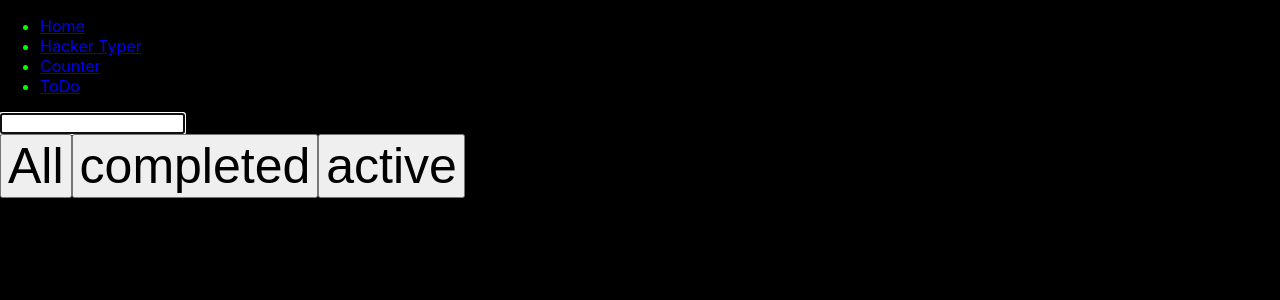
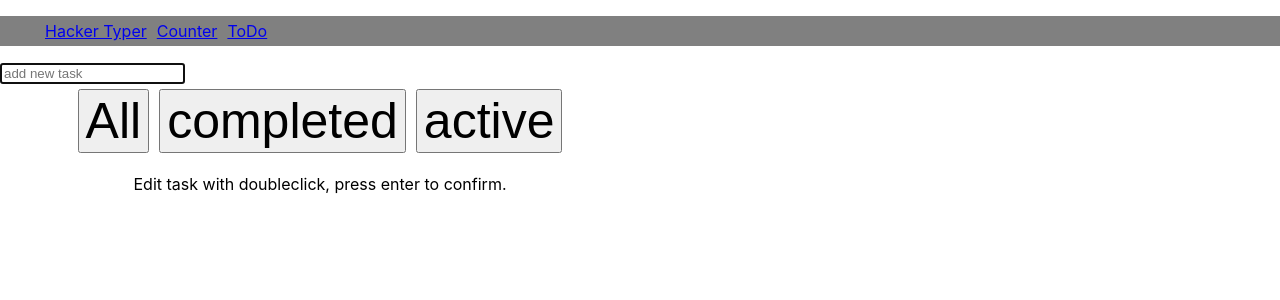
Before and after one commit to Tchomasek/IT-absolvent, a React (Create React App) app: page /todo in a window 1280 px wide. Shown: the top 300 px of the page. Built offline with nearby package versions, Linux system fonts and the light colour scheme.

Commit message:
added styles

```diff
--- a/package.json
+++ b/package.json
@@ -16,6 +16,7 @@
     "react-dom": "^17.0.2",
     "react-modal": "^3.14.3",
     "react-scripts": "4.0.3",
+    "styled-components": "^5.3.0",
     "typescript": "^4.1.2",
     "web-vitals": "^1.0.1"
   },
--- a/public/index.html
+++ b/public/index.html
@@ -26,7 +26,7 @@
     -->
     <title>React App</title>
   </head>
-  <body>
+  <body}>
     <noscript>You need to enable JavaScript to run this app.</noscript>
     <div id="root"></div>
     <!--
--- a/src/App.css
+++ b/src/App.css
@@ -1,15 +1,16 @@
 body {
-  overflow: hidden;
   position: absolute;
   width: 100%;
   height: 100%;
   display: flex;
-  background-color: white;
+  flex-direction: column;
+  background-color: rgb(255, 255, 255);
 }
+
 button {
-  font-size: 50px;
+  margin: 5px;
 }
-.cont {
-  font-size: 200px;
-  margin: 50px;
+
+li {
+  margin: 5px;
 }
--- a/src/App.tsx
+++ b/src/App.tsx
@@ -12,12 +12,9 @@ Modal.setAppElement('#root')
 export default function App() {
   return (
     <Router>
-      <div>
-        <nav>
-          <ul>
-            <li>
-              <Link to="/">Home</Link>
-            </li>
+      <div style={{display:'flex',flexDirection: 'column'}}>
+        <nav >
+          <ul style={{display: 'flex', color: 'blue', backgroundColor: 'grey', listStyleType: 'none', justifyContent: 'flex-start'}}>
             <li>
               <Link to="/hacker-typer">Hacker Typer</Link>
             </li>
@@ -37,18 +34,11 @@ export default function App() {
           <Route path="/hacker-typer">
             <HackerTyper />
           </Route>
-            <Route path="/counter">
+          <Route path="/counter">
             <Counter />
-          </Route>
-          <Route path="/">
-            <Home />
           </Route>
         </Switch>
       </div>
     </Router>
   );
 }
-
-function Home() {
-  return <h1>Home</h1>;
-}
--- a/src/components/hacker-typer/HackerTyper.css
+++ /dev/null
@@ -1,24 +0,0 @@
-body {
-  overflow: hidden;
-  position: absolute;
-  width: 100%;
-  height: 100%;
-  display: flex;
-  /* justify-content: center;
-  align-items: center; */
-}
-button {
-  font-size: 50px;
-}
-.cont {
-  font-size: 200px;
-  margin: 50px;
-}
-div {
-  white-space: pre;
-}
-body {
-  overflow: visible;
-  background-color: rgb(0, 0, 0);
-  color: rgb(0, 255, 0);
-}
--- a/src/components/hacker-typer/HackerTyper.tsx
+++ b/src/components/hacker-typer/HackerTyper.tsx
@@ -1,5 +1,4 @@
 /* eslint-disable prettier/prettier */
-import "./HackerTyper.css";
 import Modal from "react-modal";
 import React from "react";
 import templateText from "./Text.jsx";
@@ -56,9 +55,14 @@ class App extends React.Component<Props, State> {
   }
   componentDidMount() {
     document.addEventListener("keydown", this.myHandler);
+    document.body.style.backgroundColor = "black"
+    document.body.style.color = '#7FFF00'
+    document.body.style.overflow = 'visible'
   }
   componentWillUnmount() {
     document.removeEventListener("keydown", this.myHandler);
+    document.body.style.backgroundColor = 'white'
+    document.body.style.color = 'black'
   }
 
   openSettings() {
@@ -83,8 +87,10 @@ class App extends React.Component<Props, State> {
             onChange={this.handleSpeedChange}
           />
         </Modal>
-        <div id="cont"></div>
-        <button onClick={this.openSettings}>Settings</button>
+        <div style={{whiteSpace: 'pre'}} id="cont"></div>
+        <div style={{position: 'fixed', bottom: 0, width: '100%'}}>
+        <button id='settingsButton' onClick={this.openSettings}>Settings</button>
+        </div>
       </div>
     );
   }
--- a/src/components/todo/Todo.tsx
+++ b/src/components/todo/Todo.tsx
@@ -1,7 +1,7 @@
 /* eslint-disable prettier/prettier */
 import React from "react";
 import TodoItem from "./TodoItem";
-import todosData from "./todosData";
+import todosData from './todosData'
 
 interface Props {}
 
@@ -10,8 +10,6 @@ interface State {
   newTodo: string,
   nextId: number,
   filter: string
-  // enableEdit: boolean,
-  // valueOfInput: string
 }
 
 class TodoList extends React.Component<Props, State>{
@@ -22,8 +20,6 @@ class TodoList extends React.Component<Props, State>{
       newTodo: '',
       nextId: 0,
       filter: 'all',
-      // enableEdit: false,
-      // valueOfInput: ''
     };
     this.handleCheckboxToggle = this.handleCheckboxToggle.bind(this);
     this.handleInputChange = this.handleInputChange.bind(this);
@@ -106,7 +102,6 @@ class TodoList extends React.Component<Props, State>{
         }
         return todo
     })
-    console.log(updatedTodos)
 
       return {
         todos: updatedTodos,
@@ -164,15 +159,18 @@ class TodoList extends React.Component<Props, State>{
 
 
     return (
-      <div className="todo-list">
+      <div className="todo-list" style={{display: 'flex', flexDirection: 'column', justifyContent: 'center', width: '50%', }}>
 
         <form onSubmit={this.onSubmit}>
-          <input type='text' autoFocus value={this.state.newTodo} onChange={this.handleInputChange}/>
+          <input type='text' placeholder='add new task' autoFocus value={this.state.newTodo} onChange={this.handleInputChange}/>
         </form>
         {todoItems}
-        <button value='all' onClick={this.handleClick}>All</button>
-        <button value='completed' onClick={this.handleClick}>completed</button>
-        <button value='active' onClick={this.handleClick}>active</button>
+        <div style={{display: 'flex', justifyContent: 'center'}}>
+          <button value='all' onClick={this.handleClick}>All</button>
+          <button value='completed' onClick={this.handleClick}>completed</button>
+          <button value='active' onClick={this.handleClick}>active</button>
+        </div>
+        <p style={{display: 'flex', justifyContent: 'center'}}>Edit task with doubleclick, press enter to confirm.</p>
       </div>
     );
   }
--- a/src/components/todo/TodoItem.tsx
+++ b/src/components/todo/TodoItem.tsx
@@ -14,21 +14,25 @@ type todoProps = {
 
 
 const TodoItem = ({ id, text, completed, enableEdit, handleCheckboxToggle, handleDelete, handleTextChange, enableEditToggle }: todoProps) => {
+  const textStyle = completed ? {fontSize: '40px', textDecoration:'line-through'} : {fontSize: '40px'}
   return (
-  <div className="todo-item">
+  <div className="todo-item" style={{display: 'flex', flexDirection: 'row', justifyContent: 'space-evenly', alignItems: 'center'}}>
+
     <input
       type="checkbox"
+      style={{height: '30px', width: '30px'}}
       checked={completed}
       onChange={() => handleCheckboxToggle(id)}
     />
     {enableEdit ? (
       <input
         type='text'
+        style={{fontSize: '40px'}}
+        autoFocus
         value={text}
         onChange={(e) => handleTextChange(e, id)}
         onKeyDown={(event) => {
               if (event.key === 'Enter' || event.key === 'Escape') {
-                console.log(id)
                 enableEditToggle(id)
                 event.preventDefault()
                 event.stopPropagation()
@@ -37,39 +41,13 @@ const TodoItem = ({ id, text, completed, enableEdit, handleCheckboxToggle, handl
       />
     ) : (
       <p
-    onDoubleClick={() => enableEditToggle(id)}
-  >{text}</p>
+        style={textStyle}
+        onDoubleClick={() => enableEditToggle(id)}
+      >{text}</p>
     )}
-    <button value={id} onClick={handleDelete}>x</button>
+    <button value={id} onClick={handleDelete}>Delete</button>
   </div>
 );
 }
 
 export default TodoItem;
-
-// {this.state.enableEdit ? (
-//   <input
-//   type="text"
-//   value={this.state.valueOfInput}
-//   onChange={(event) => {
-//     this.setState({
-//       valueOfInput: event.target.value
-//     })
-//   }}
-//   onKeyDown={(event) => {
-//     if (event.key === 'Enter' || event.key === 'Escape') {
-//       this.setState({
-//         enableEdit: false
-//       })
-//       event.preventDefault()
-//       event.stopPropagation()
-//     }
-//   }}
-// />
-// ) : (
-//   <p
-//     onDoubleClick={() => this.setState({
-//       enableEdit: true
-//     })}
-//   >{this.state.valueOfInput}x</p>
-// )}
```
Also changed, not shown: src/components/todo/todosData.ts (+6 -1 lines), 1 other file (tests, documents, lock files or other folders).
